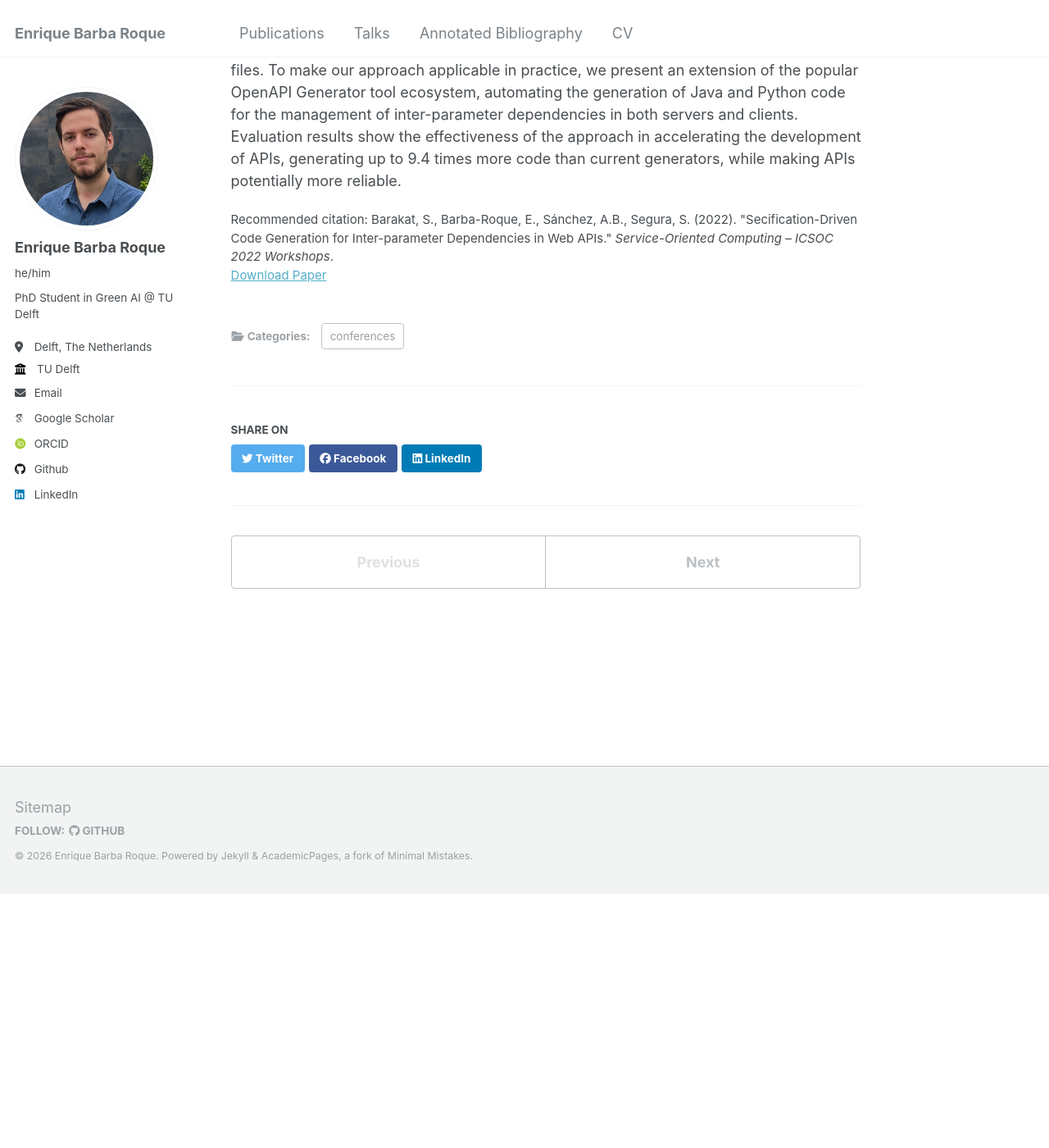
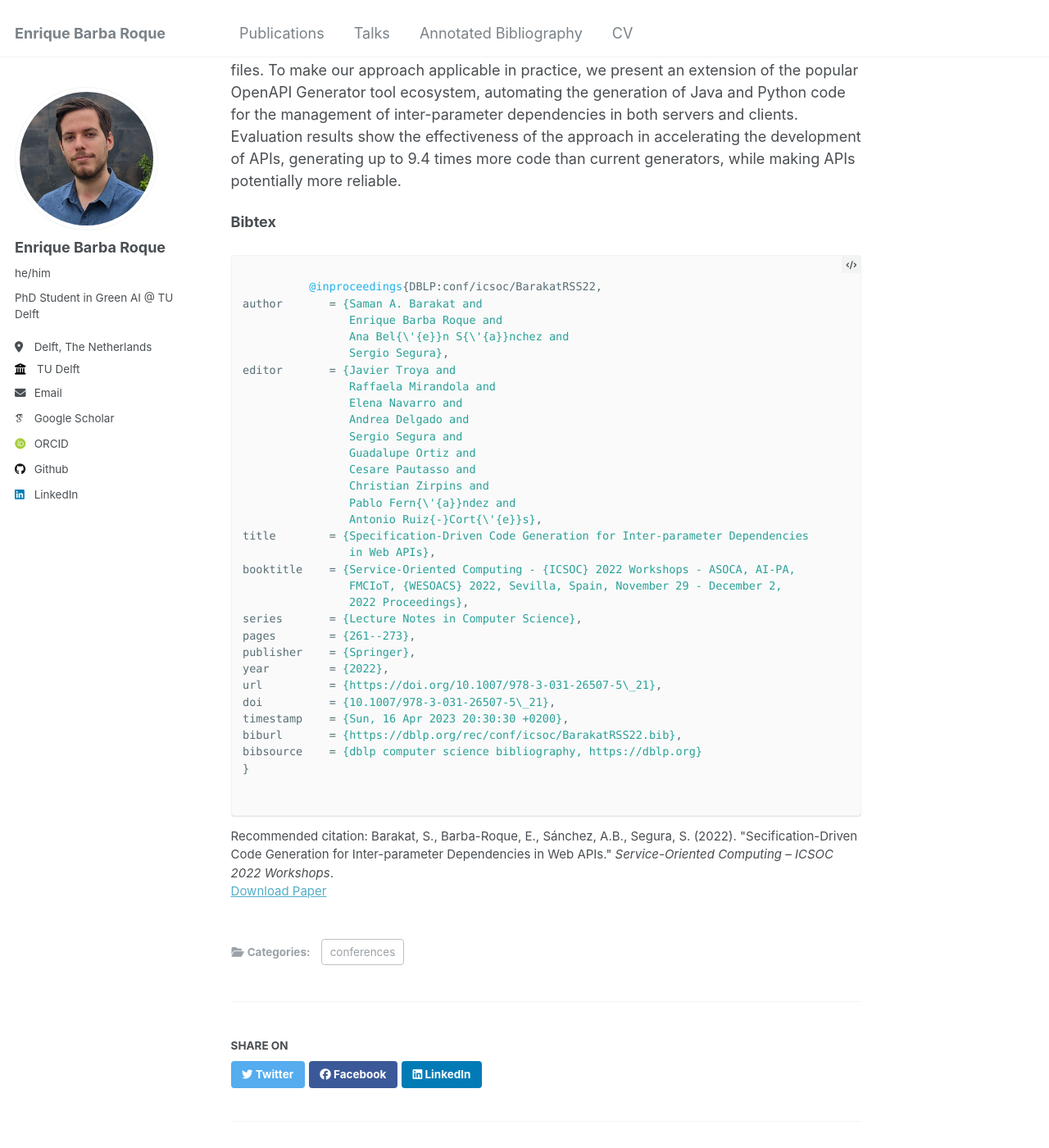
Before and after one commit to enriquebarba97/enriquebarba97.github.io, a Jekyll site: the page built from _publications/2022-11-29-interparameter-code-generation.md, in a window 1280 px wide and 1400 px high, scrolled down 425 px. Shown: the whole window at 82% size. Built offline with Jekyll 4.4.1, drawn with Linux system fonts in a browser that asks for light colours; some web fonts are replaced; before the commit the page ends 1514 px from its top, so only the background shows below that.

Commit message:
Add bibtex blocks to publications

```diff
--- a/_layouts/single.html
+++ b/_layouts/single.html
@@ -54,6 +54,13 @@ layout: default
       <section class="page__content" itemprop="text">
         {{ content }}
 
+        {%if page.bibtex %}
+          <strong>Bibtex</strong> <!-- (<a class="clipboard" data-clipboard-text="{{page.bibtex}}">copy</a>): -->
+          {% highlight bibtex %}
+          {{page.bibtex}}
+          {% endhighlight %}
+        {% endif %}
+
         {% if page.citation and page.paperurl and page.slidesurl %}
           <p style="font-size: smaller">Recommended citation: {{ page.citation }}<br /><a href="{{ page.paperurl }}">Download Paper</a> | <a href="{{ page.slidesurl }}">Download Slides</a></p>
         {% elsif page.citation and page.paperurl %}
--- a/_publications/2022-11-29-interparameter-code-generation.md
+++ b/_publications/2022-11-29-interparameter-code-generation.md
@@ -13,6 +13,37 @@ date: 2022-11-29
 venue: 'Service-Oriented Computing – ICSOC 2022 Workshops'
 paperurl: 'https://ebarba.com/files/ICSOC_Automated_Code_Generation_Tool_for_Inter_parameters_in_Web_APIs.pdf'
 citation: 'Barakat, S., Barba-Roque, E., Sánchez, A.B., Segura, S. (2022). &quot;Secification-Driven Code Generation for Inter-parameter Dependencies in Web APIs.&quot; <i>Service-Oriented Computing – ICSOC 2022 Workshops</i>.'
+bibtex: |-
+  @inproceedings{DBLP:conf/icsoc/BarakatRSS22,
+  author       = {Saman A. Barakat and
+                  Enrique Barba Roque and
+                  Ana Bel{\'{e}}n S{\'{a}}nchez and
+                  Sergio Segura},
+  editor       = {Javier Troya and
+                  Raffaela Mirandola and
+                  Elena Navarro and
+                  Andrea Delgado and
+                  Sergio Segura and
+                  Guadalupe Ortiz and
+                  Cesare Pautasso and
+                  Christian Zirpins and
+                  Pablo Fern{\'{a}}ndez and
+                  Antonio Ruiz{-}Cort{\'{e}}s},
+  title        = {Specification-Driven Code Generation for Inter-parameter Dependencies
+                  in Web APIs},
+  booktitle    = {Service-Oriented Computing - {ICSOC} 2022 Workshops - ASOCA, AI-PA,
+                  FMCIoT, {WESOACS} 2022, Sevilla, Spain, November 29 - December 2,
+                  2022 Proceedings},
+  series       = {Lecture Notes in Computer Science},
+  pages        = {261--273},
+  publisher    = {Springer},
+  year         = {2022},
+  url          = {https://doi.org/10.1007/978-3-031-26507-5\_21},
+  doi          = {10.1007/978-3-031-26507-5\_21},
+  timestamp    = {Sun, 16 Apr 2023 20:30:30 +0200},
+  biburl       = {https://dblp.org/rec/conf/icsoc/BarakatRSS22.bib},
+  bibsource    = {dblp computer science bibliography, https://dblp.org}
+  }
 ---
 
 The generation of code templates from web API specifications is a common practice in the software industry. However, existing tools neglect the dependencies among input parameters (so called inter-parameter dependencies), extremely common in practice and usually described in natural language. As a result, developers are responsible for implementing the corresponding validation logic manually, a tedious and error-prone process. In this paper, we present an approach for the automated generation of code for inter-parameter dependencies in web APIs. Specifically, we exploit the IDL4OAS extension for specifying inter-parameter dependencies as a part of OpenAPI Specification (OAS) files. To make our approach applicable in practice, we present an extension of the popular OpenAPI Generator tool ecosystem, automating the generation of Java and Python code for the management of inter-parameter dependencies in both servers and clients. Evaluation results show the effectiveness of the approach in accelerating the development of APIs, generating up to 9.4 times more code than current generators, while making APIs potentially more reliable.
```
Also changed, not shown: _publications/2025-05-02-energy-vampires.md (+19 -0 lines), _publications/2025-06-11-neuromorphic-metrics.md (+17 -0 lines).
